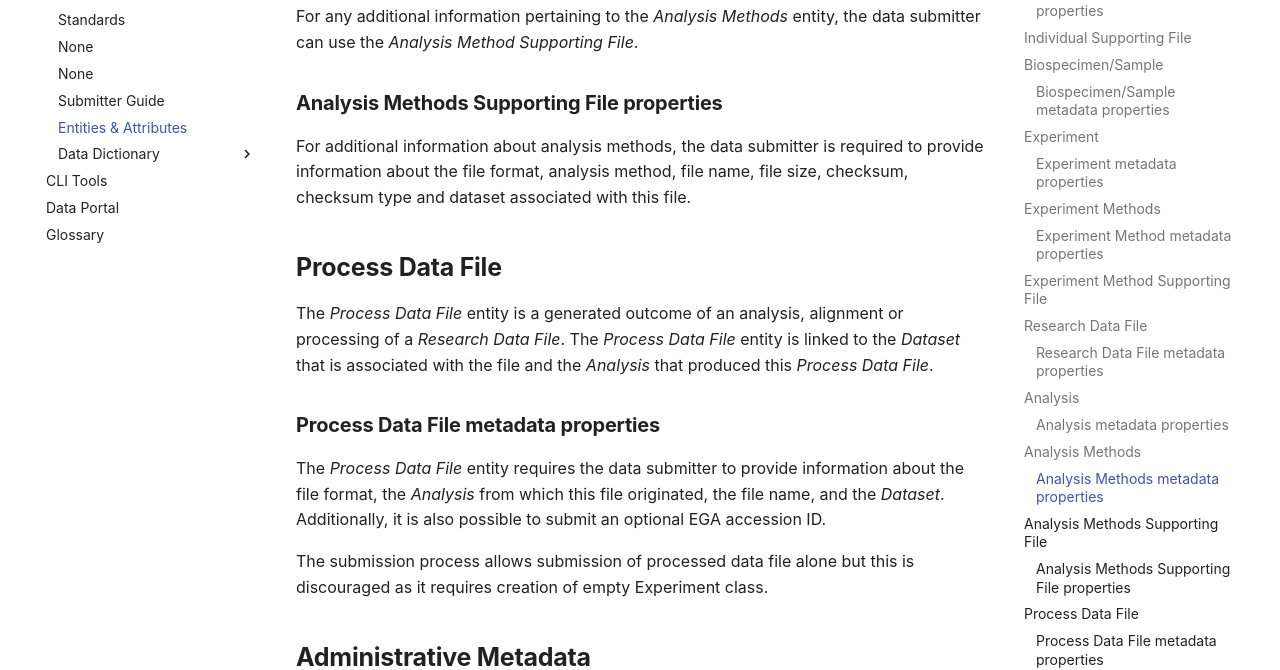
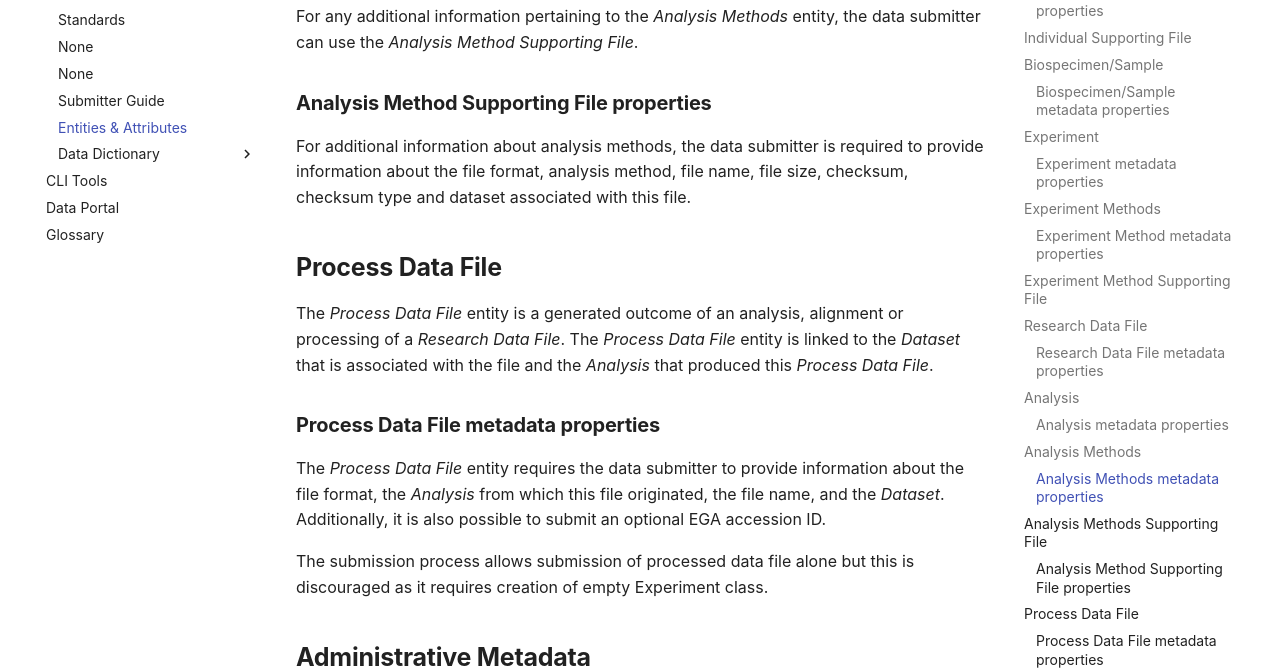
Before and after one commit to ghga-de/docs.ghga.de, an MkDocs documentation site: the page built from user_docs/metadata/entities.md, in a window 1280 px wide and 900 px high, scrolled down 3943 px. Shown: the part 169-839 px from the top of the window. Built offline with MkDocs 1.6.1 and Material for MkDocs 9.7.7, drawn with Linux system fonts in a browser that asks for light colours; comment, search, counter and statistics services are not loaded.

Commit message:
Update user_docs/metadata/entities.md
Co-authored-by: Karoline Mauer <105430060+mauerk@users.noreply.github.com>

```diff
--- a/user_docs/metadata/entities.md
+++ b/user_docs/metadata/entities.md
@@ -88,7 +88,7 @@ For this submission, the data submitter is required to provide information about
 
 For any additional information pertaining to the *Analysis Methods* entity, the data submitter can use the *Analysis Method Supporting File*.
 
-### **Analysis Methods Supporting File properties**
+### **Analysis Method Supporting File properties**
 
 For additional information about analysis methods, the data submitter is required to provide information about the file format, analysis method, file name, file size, checksum, checksum type and dataset associated with this file.
 
```
